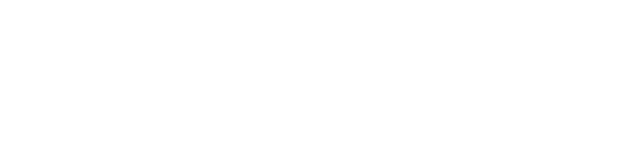
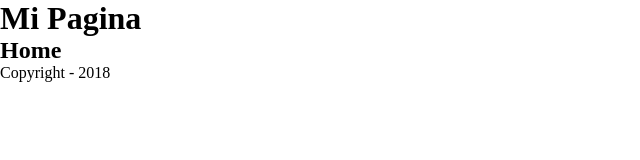
Before and after one commit to gpesich/clase_final, a plain HTML site: page index.html in a window 1280 px wide. Shown: the whole page, without its empty margins (0-640 px from the left). Drawn offline with Linux system fonts and the light colour scheme.

Commit message:
Agrego etiquetas y mas estilos

```diff
--- a/estilos.css
+++ b/estilos.css
@@ -10,4 +10,11 @@ html {
 
 body {
 	min-height: 100%;
+	display: flex;
+	flex-direction: column;
 }
+
+
+header {}
+main{}
+footer{}
--- a/index.html
+++ b/index.html
@@ -5,7 +5,15 @@
 	<link rel="stylesheet" href="estilos.css">
 </head>
 <body>
-
+	<header>
+		<h1>Mi Pagina</h1>
+	</header>
+	<main>
+		<h2>Home</h2>
+	</main>
+	<footer>
+		<p>Copyright - 2018</p>
+	</footer>
 	<script src="script.js"></script>
 </body>
 </html>
```
